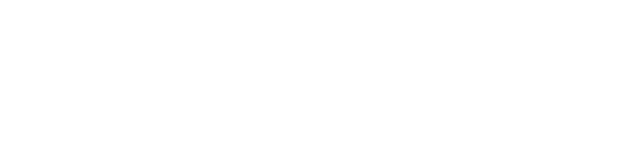
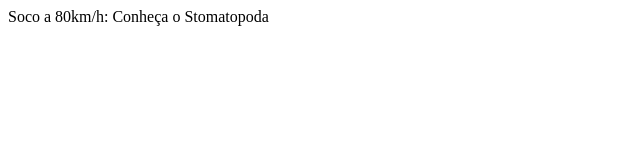
Before and after one commit to sidneiramos02/Exercises-Trybe, a plain HTML site: page exercises/3_4/index.html in a window 1280 px wide. Shown: the whole page, without its empty margins (0-640 px from the left). Drawn offline with Linux system fonts and the light colour scheme.

Commit message:
Adicionado o Header a página

```diff
--- a/exercises/3_4/index.html
+++ b/exercises/3_4/index.html
@@ -5,6 +5,6 @@
     <meta name="viewport" content="width=device-width" />
   </head>
   <body>
-    <!--insira os elementos aqui-->
+    <header> Soco a 80km/h: Conheça o Stomatopoda </header>
   </body>
 </html>
```
